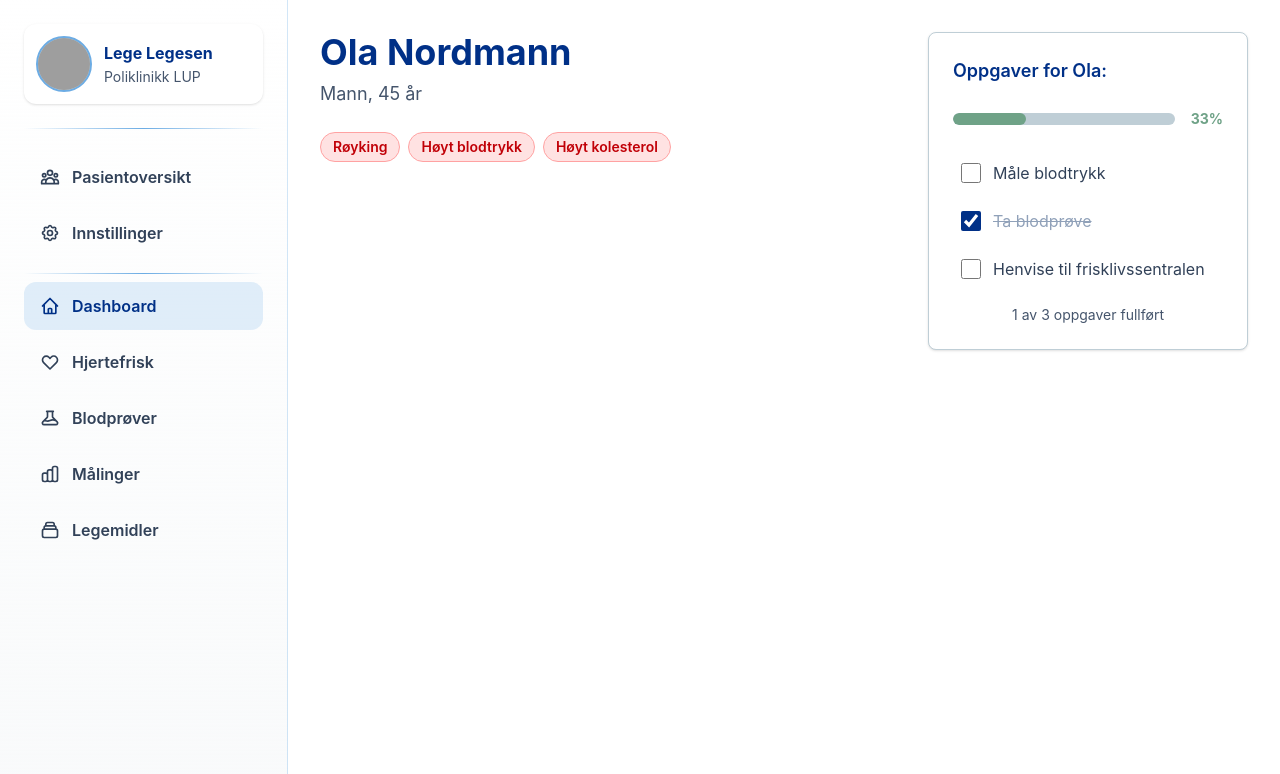
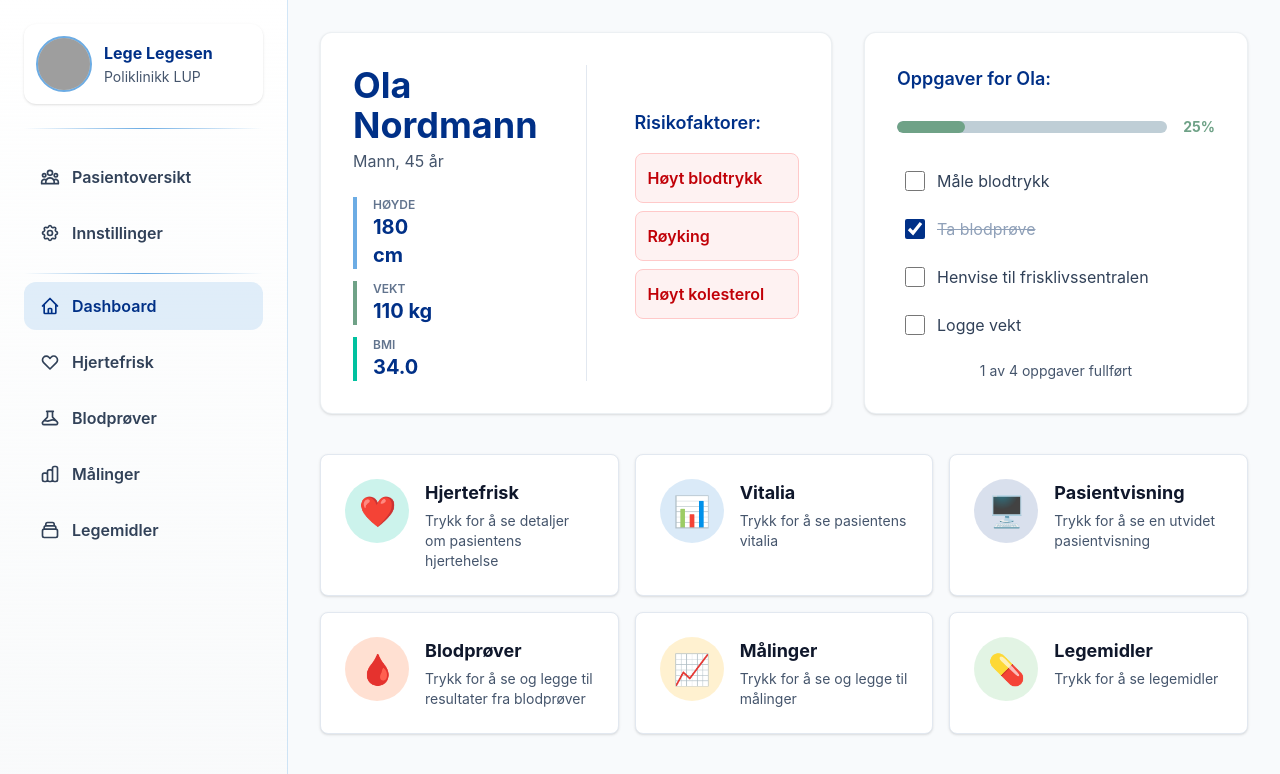
Before and after one commit to anjaiod/hjertefrisk, a Next.js app in the folder frontend/: page /dashboard in a window 1280 px wide. Shown: the top 774 px of the page. Built offline with nearby package versions, Linux system fonts and the light colour scheme; grey boxes are pictures that could not be loaded.

Commit message:
feat: Buttons and design
Added buttons for the dashboard that are supposed to lead to different pages (which provides information about a patient). Also made some adjustments on the design of the dashboardpage.

Closes #15

```diff
--- a/frontend/src/app/dashboard/page.tsx
+++ b/frontend/src/app/dashboard/page.tsx
@@ -2,31 +2,51 @@ import { SidebarNav } from "../../components/organisms/SidebarNav";
 import { PatientProfile } from "../../components/molecules/PatientProfile";
 import { TodoList } from "../../components/molecules/TodoList";
 import { RiskList } from "../../components/molecules/RiskList";
+import { FeatureCardGrid } from "../../components/molecules/FeatureCardGrid";
 
 export default function DashboardPage() {
   const todos = [
     { id: 1, text: "Måle blodtrykk", completed: false },
     { id: 2, text: "Ta blodprøve", completed: true },
     { id: 3, text: "Henvise til frisklivssentralen", completed: false },
+    { id: 4, text: "Logge vekt", completed: false },
   ];
-
-  const risks = ["Røyking", "Høyt blodtrykk", "Høyt kolesterol"];
 
   return (
     <div className="flex">
       <SidebarNav activePath="/dashboard" />
-      <main className="flex-1 p-8">
-        <div className="flex flex-col gap-8">
-          <div className="flex justify-between items-start gap-8">
-            <div className="flex-1">
-              <PatientProfile name="Ola Nordmann" age={45} gender="Mann" />
-              <div className="mt-6">
-                <RiskList risks={risks} />
+      <main className="flex-1 bg-slate-50 p-8">
+        <div className="flex flex-col gap-10 max-w-7xl mx-auto">
+          {/* Header Section */}
+          <div className="flex gap-8">
+            {/* Patient Info Card */}
+            <div className="flex-1 bg-white rounded-xl border border-brand-mist/30 shadow-sm p-8">
+              <div className="flex gap-12">
+                {/* Patient Profile */}
+                <div className="flex-1">
+                  <PatientProfile />
+                </div>
+
+                {/* Divider */}
+                <div className="w-px bg-slate-200" />
+
+                {/* Risk Factors */}
+                <div className="flex-1">
+                  <h3 className="text-lg font-semibold text-brand-navy mb-4 mt-11">Risikofaktorer:</h3>
+                  <RiskList risks={["Høyt blodtrykk", "Røyking", "Høyt kolesterol"]} />
+                </div>
               </div>
             </div>
-            <div className="w-80">
+
+            {/* Todo List */}
+            <div className="w-96">
               <TodoList title="Oppgaver for Ola:" todos={todos} />
             </div>
+          </div>
+
+          {/* Info Cards Grid */}
+          <div>
+            <FeatureCardGrid />
           </div>
         </div>
       </main>
--- /dev/null
+++ b/frontend/src/components/atoms/FeatureCard.tsx
@@ -0,0 +1,25 @@
+export function FeatureCard({
+  icon,
+  title,
+  description,
+  iconBgColor,
+}: {
+  icon: React.ReactNode;
+  title: string;
+  description: string;
+  iconBgColor?: string;
+}) {
+  return (
+    <div className="rounded-lg bg-white p-6 shadow-sm border border-slate-200 hover:shadow-md transition cursor-pointer">
+      <div className="flex items-start gap-4">
+        <div className={`flex h-16 w-16 items-center justify-center rounded-full shrink-0 ${iconBgColor}`}>
+          <div className="text-3xl">{icon}</div>
+        </div>
+        <div>
+          <h3 className="text-lg font-bold text-slate-900">{title}</h3>
+          <p className="text-sm text-slate-600 mt-1">{description}</p>
+        </div>
+      </div>
+    </div>
+  );
+}
--- a/frontend/src/components/atoms/RiskBadge.tsx
+++ /dev/null
@@ -1,7 +0,0 @@
-export function RiskBadge({ risk }: { risk: string }) {
-  return (
-    <span className="inline-block rounded-full bg-red-100 px-3 py-1 text-sm font-semibold text-red-700 border border-red-300">
-      {risk}
-    </span>
-  );
-}
--- /dev/null
+++ b/frontend/src/components/molecules/FeatureCardGrid.tsx
@@ -0,0 +1,44 @@
+import { FeatureCard } from "../atoms/FeatureCard";
+
+export function FeatureCardGrid() {
+  return (
+    <div className="grid grid-cols-1 gap-4 md:grid-cols-3">
+      <FeatureCard
+        icon="❤️"
+        title="Hjertefrisk"
+        description="Trykk for å se detaljer om pasientens hjertehelse"
+        iconBgColor="bg-brand-teal/20"
+      />
+      <FeatureCard
+        icon="📊"
+        title="Vitalia"
+        description="Trykk for å se pasientens vitalia"
+        iconBgColor="bg-brand-sky/25"
+      />
+      <FeatureCard
+        icon="🖥️"
+        title="Pasientvisning"
+        description="Trykk for å se en utvidet pasientvisning"
+        iconBgColor="bg-brand-navy/15"
+      />
+      <FeatureCard
+        icon="🩸"
+        title="Blodprøver"
+        description="Trykk for å se og legge til resultater fra blodprøver"
+        iconBgColor="bg-brand-orange/20"
+      />
+      <FeatureCard
+        icon="📈"
+        title="Målinger"
+        description="Trykk for å se og legge til målinger"
+        iconBgColor="bg-brand-sun/25"
+      />
+      <FeatureCard
+        icon="💊"
+        title="Legemidler"
+        description="Trykk for å se legemidler"
+        iconBgColor="bg-brand-mint/35"
+      />
+    </div>
+  );
+}
--- a/frontend/src/components/molecules/PatientProfile.tsx
+++ b/frontend/src/components/molecules/PatientProfile.tsx
@@ -2,16 +2,39 @@ export function PatientProfile({
   name = "Ola Nordmann",
   age = 45,
   gender = "Mann",
+  height = 180,
+  weight = 110,
 }: {
   name?: string;
   age?: number;
   gender?: string;
+  height?: number;
+  weight?: number;
 }) {
+  const bmi = (weight / (height * height)) * 10000;
+
   return (
-    <div className="flex flex-col items-left justify-center">
-      <h1 className="text-4xl font-bold text-brand-navy">{name}</h1>
-      <div className="mt-2 text-lg text-slate-600">
-        <p>{gender}, {age} år</p>
+    <div className="flex flex-col">
+      <div className="mb-6">
+        <h1 className="text-4xl font-bold text-brand-navy">{name}</h1>
+        <p className="text-base text-slate-600 mt-1">{gender}, {age} år</p>
+      </div>
+
+      <div className="grid grid-cols-2 gap-6">
+        <div className="space-y-3">
+          <div className="border-l-4 border-brand-sky pl-4">
+            <p className="text-xs text-slate-500 font-semibold uppercase">Høyde</p>
+            <p className="text-xl font-bold text-brand-navy">{height} cm</p>
+          </div>
+          <div className="border-l-4 border-brand-sage pl-4">
+            <p className="text-xs text-slate-500 font-semibold uppercase">Vekt</p>
+            <p className="text-xl font-bold text-brand-navy">{weight} kg</p>
+          </div>
+          <div className="border-l-4 border-brand-teal pl-4">
+            <p className="text-xs text-slate-500 font-semibold uppercase">BMI</p>
+            <p className="text-xl font-bold text-brand-navy">{bmi.toFixed(1)}</p>
+          </div>
+        </div>
       </div>
     </div>
   );
--- a/frontend/src/components/molecules/RiskList.tsx
+++ b/frontend/src/components/molecules/RiskList.tsx
@@ -1,23 +1,19 @@
-import { RiskBadge } from "../atoms/RiskBadge";
-
 export function RiskList({ risks = [] }: { risks?: string[] }) {
   if (risks.length === 0) {
     return (
-      <div className="">
-        <p className="text-green-700 font-semibold">
-          Ingen kjente risikofaktorer
-        </p>
+      <div className="rounded-lg bg-green-50 border border-green-200 p-4">
+        <p className="text-green-700 font-semibold">Ingen kjente risikofaktorer</p>
       </div>
     );
   }
 
   return (
-    <div className="">
-      <div className="flex flex-wrap gap-2">
-        {risks.map((risk) => (
-          <RiskBadge key={risk} risk={risk} />
-        ))}
-      </div>
+    <div className="flex flex-col gap-2">
+      {risks.map((risk) => (
+        <div key={risk} className="rounded-lg bg-red-50 border border-red-200 p-3">
+          <p className="text-red-700 font-semibold">{risk}</p>
+        </div>
+      ))}
     </div>
   );
 }
--- a/frontend/src/components/molecules/TodoList.tsx
+++ b/frontend/src/components/molecules/TodoList.tsx
@@ -5,7 +5,7 @@ import { useState } from "react";
 type Todo = { id: number; text: string; completed: boolean };
 
 export function TodoList({
-  title = "Oppgaver",
+  title,
   todos: initialTodos = [],
 }: {
   title?: string;
@@ -27,7 +27,7 @@ export function TodoList({
     totalCount > 0 ? Math.round((completedCount / totalCount) * 100) : 0;
 
   return (
-    <div className="w-full max-w-md rounded-lg border border-brand-mist bg-white p-6 shadow-sm">
+    <div className="w-full max-w-md  bg-white rounded-xl border border-brand-mist/30 shadow-sm p-8">
       <h2 className="mb-6 text-lg font-semibold text-brand-navy">{title}</h2>
 
       {/* Progress Bar */}
```
Also changed, not shown: frontend/src/components/atoms/Placeholder.tsx (deleted).
